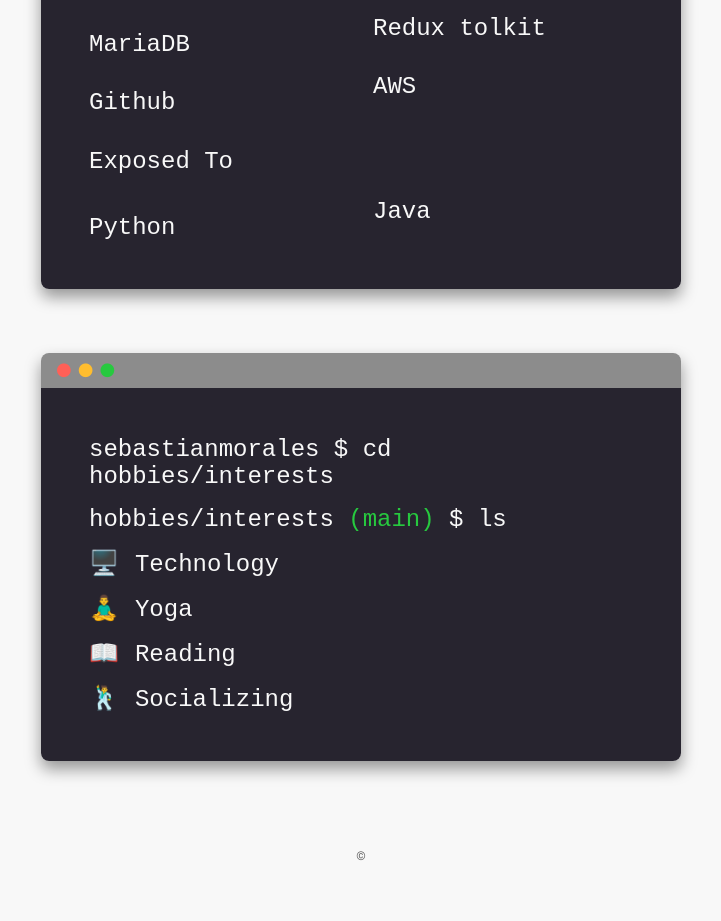
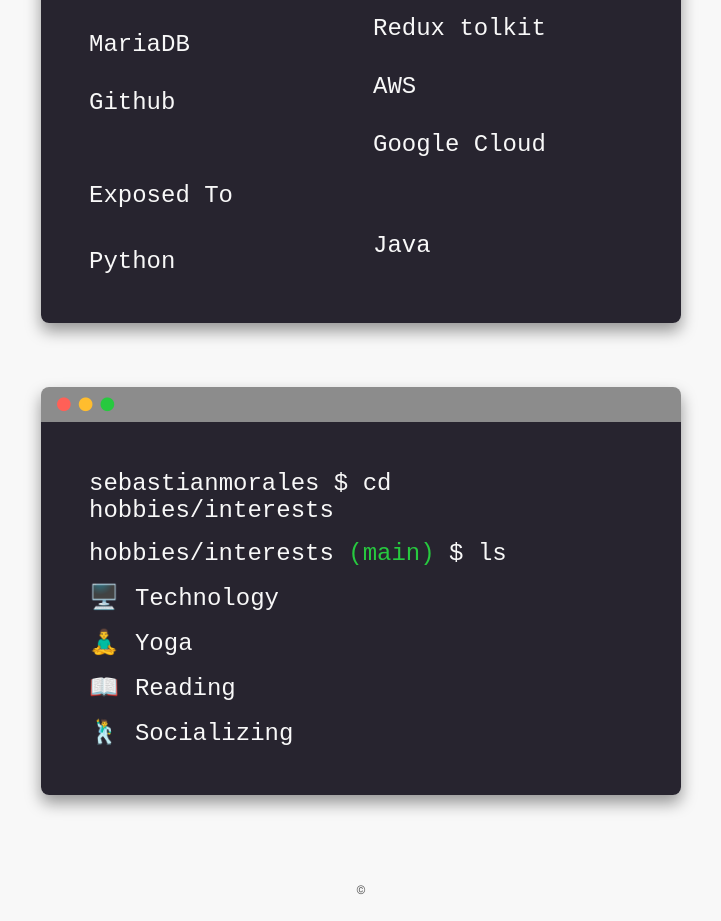
Before and after one commit to SebastianMoralesDuque/sebas, a React (Create React App) app: page /#/about in a window 1280 px wide. Shown: the part 1211-2132 px from the top of the page, without its empty margins (279-1000 px from the left). Before the commit the page ends 2098 px from the top, so only its background shows below. Built offline with nearby package versions, Linux system fonts and the light colour scheme; the HTML template or start-up script is replaced by a standard one.

Commit message:
portfolio

```diff
--- a/src/info/Info.js
+++ b/src/info/Info.js
@@ -62,7 +62,7 @@
     bio: "Hello! I'm Sebas, a student of Systems Engineering. I'm passionate about the world of technology and I'm excited to learn and grow in this field. I am currently studying at the University and I love exploring different aspects of computer science. I believe that artificial intelligence has tremendous potential, and I'm thrilled to contribute to its advancement in the future. I'm actively seeking opportunities to apply my knowledge and skills, so you should definitely consider me for your next project or team!",
     skills:
         {
-            proficientWith: ['React', 'Django', 'FastAPI', 'Postgresql', 'MariaDB', 'Github', 'Tailwind', 'Docker', 'Graphql', 'Amplify', 'Redux tolkit', 'AWS'],
+            proficientWith: ['React', 'Django', 'FastAPI', 'Postgresql', 'MariaDB', 'Github', 'Tailwind', 'Docker', 'Graphql', 'Amplify', 'Redux tolkit', 'AWS','Google Cloud'],
             exposedTo: ['Python', 'Java',]
         }
     ,
```
